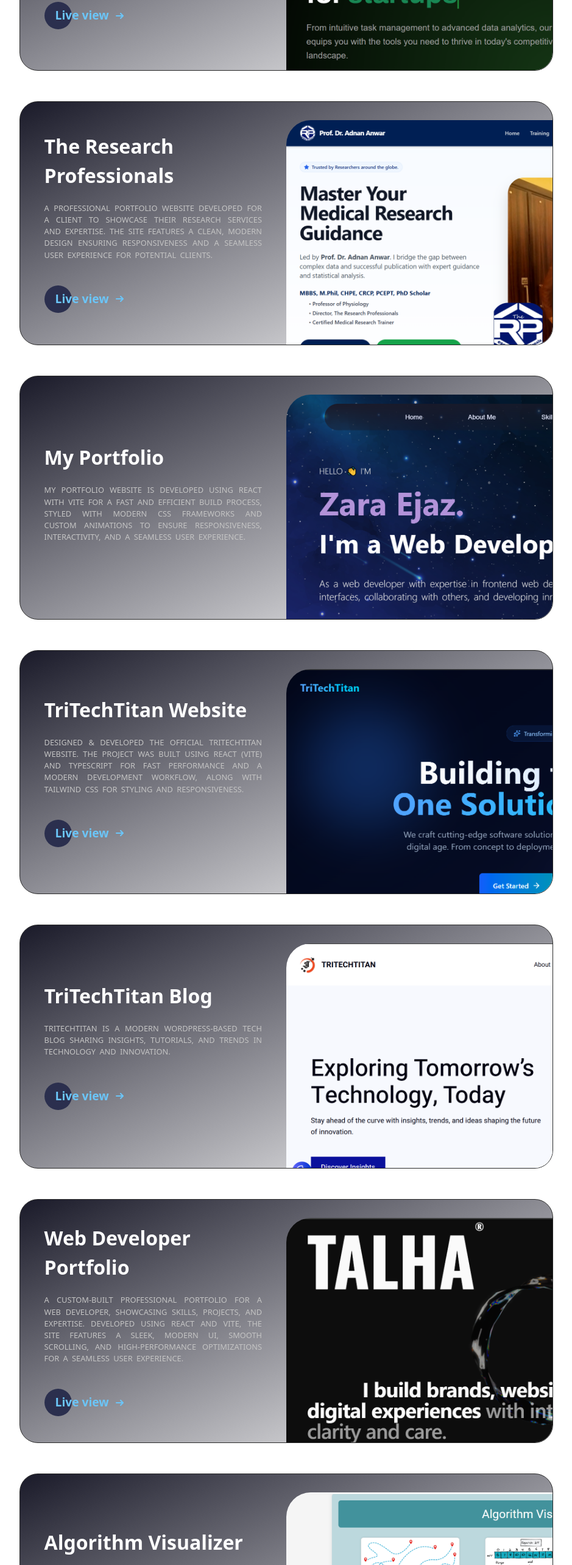
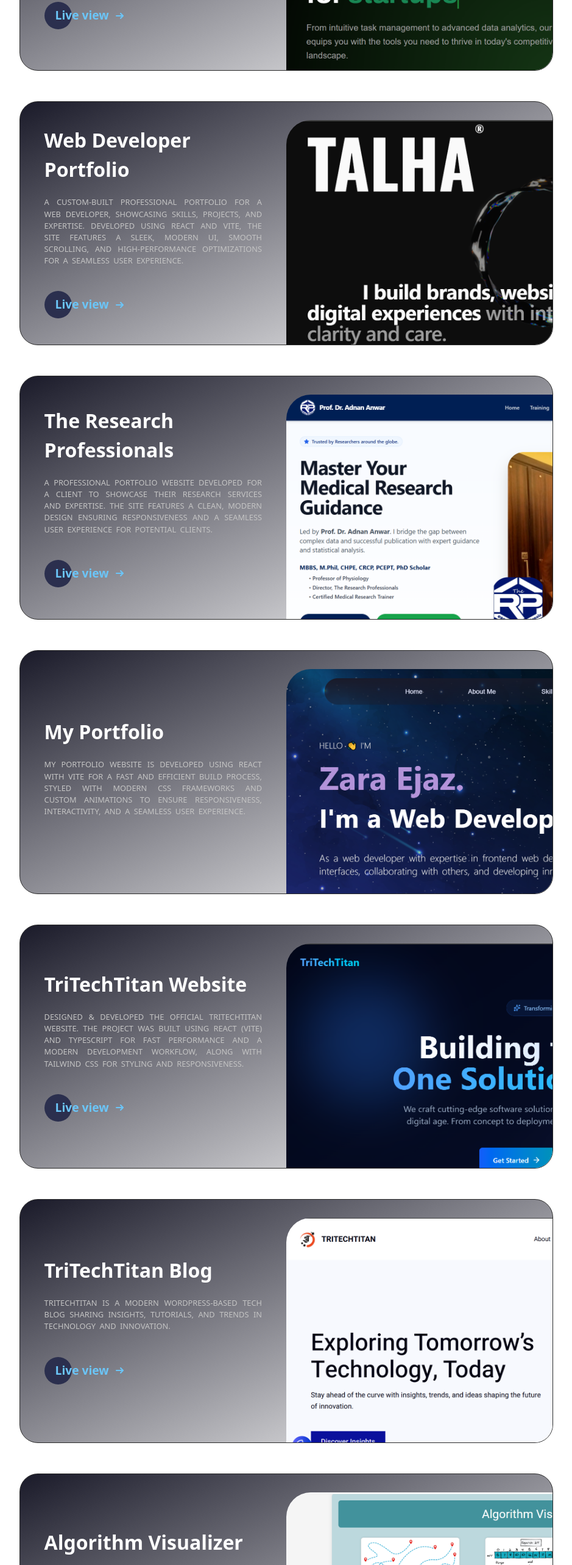
Before and after one commit to ZaraEjaz/ZaraEjaz_Protfolio, a React (Vite) app: page / in a window 1280 px wide. Shown: the part 3633-6199 px from the top of the page at 61% size, without its empty margins (170-1109 px from the left). Built offline with nearby package versions, Linux system fonts and the light colour scheme.

Commit message:
Refactor project entries to remove duplicates
Removed duplicate Web Developer Portfolio entry and preserved its details in the project list.

```diff
--- a/src/Components/Projects/Projects.jsx
+++ b/src/Components/Projects/Projects.jsx
@@ -10,6 +10,14 @@
     image: "./Images/first.png",
     boxClass: "project-box5", // Preserving your specific styling classes
     liveLink: "https://quantaflix.com/",
+    githubLink: null
+  },
+    {
+    title: "Web Developer Portfolio",
+    description: "A custom-built professional portfolio for a Web Developer, showcasing skills, projects, and expertise. Developed using React and Vite, the site features a sleek, modern UI, smooth scrolling, and high-performance optimizations for a seamless user experience.",
+    image: "./Images/talha_portfolio.png",
+    boxClass: "project-box2",
+    liveLink: "https://talha-portfolio-wheat.vercel.app/",
     githubLink: null
   },
 {
@@ -42,14 +50,6 @@
     image: "./Images/T3blog.png",
     boxClass: "project-box2",
     liveLink: "https://tritechtitan.blog/",
-    githubLink: null
-  },
-  {
-    title: "Web Developer Portfolio",
-    description: "A custom-built professional portfolio for a Web Developer, showcasing skills, projects, and expertise. Developed using React and Vite, the site features a sleek, modern UI, smooth scrolling, and high-performance optimizations for a seamless user experience.",
-    image: "./Images/talha_portfolio.png",
-    boxClass: "project-box2",
-    liveLink: "https://talha-portfolio-wheat.vercel.app/",
     githubLink: null
   },
   {
```
